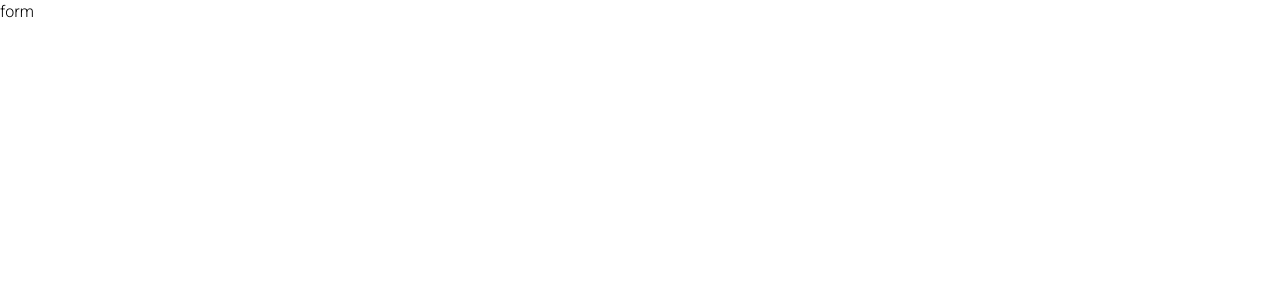
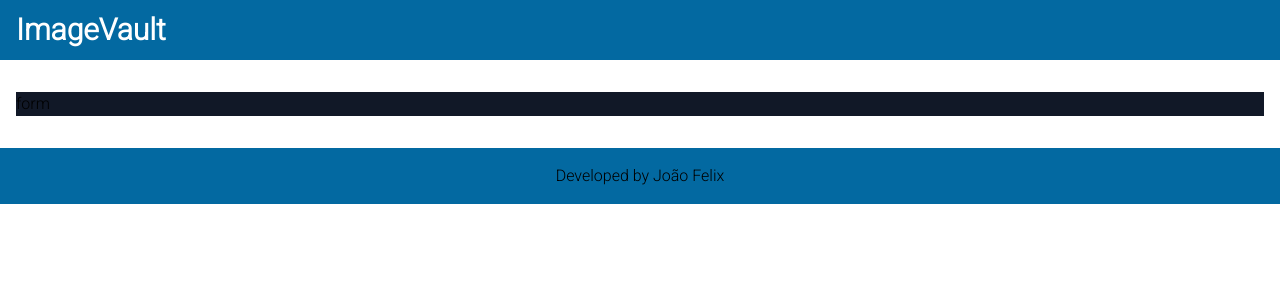
Before and after one commit to JoaoFXs/image-vault, a Next.js app: page /form in a window 1280 px wide. Shown: the top 300 px of the page. Built offline with nearby package versions, Linux system fonts and the light colour scheme.

Commit message:
Include component Link

```diff
--- a/src/app/form/page.tsx
+++ b/src/app/form/page.tsx
@@ -1,5 +1,9 @@
+import { Template } from '@/components'
+
 export default function FormPage(){
     return(
-        <h1>form</h1>
+        <Template>
+         <h1 className="bg-gray-900">form</h1>
+        </Template>
     )
 }
--- a/src/app/gallery/page.tsx
+++ b/src/app/gallery/page.tsx
@@ -4,6 +4,8 @@
 import { useState } from 'react'
 import { useImageService } from '@/resources/image/image.service'
 import { Image } from '@/resources/image/image.resource';
+import Link from 'next/link';
+
 
 export default function GalleryPage(){
 
@@ -44,9 +46,13 @@
                         <option value="JPEG">JPEG</option>
                         <option value="GIF">GIF</option>
                     </select>
+
                     <button className="bg-blue-500 text-white px-4 py-2 rounded-lg hover:bg-blue-400" onClick={searchImages}>Search</button>
-                    <button className="bg-yellow-500 text-white px-4 py-2 rounded-lg hover:bg-yellow-300">Add New</button>
-                </div>
+                    <Link href="/form">
+                        <button className="bg-yellow-500 text-white px-4 py-2 rounded-lg hover:bg-yellow-300">Add New</button>
+                    </Link>
+
+                    </div>
 
             </section>
 
--- a/src/components/Template.tsx
+++ b/src/components/Template.tsx
@@ -3,7 +3,7 @@
     loading?: boolean;
 }
 
-export const Template: React.FC<TemplateProps> = ({children, loading}: TemplateProps) => {
+export const Template: React.FC<TemplateProps> = ({children, loading  = false}: TemplateProps) => {
     return (
         <>
             <Header/>
```
